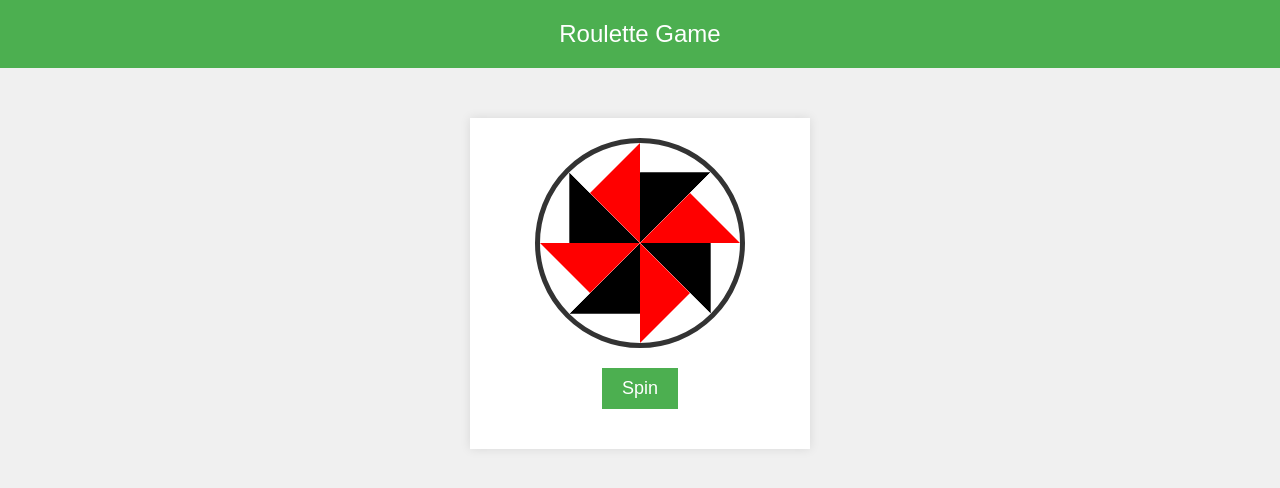
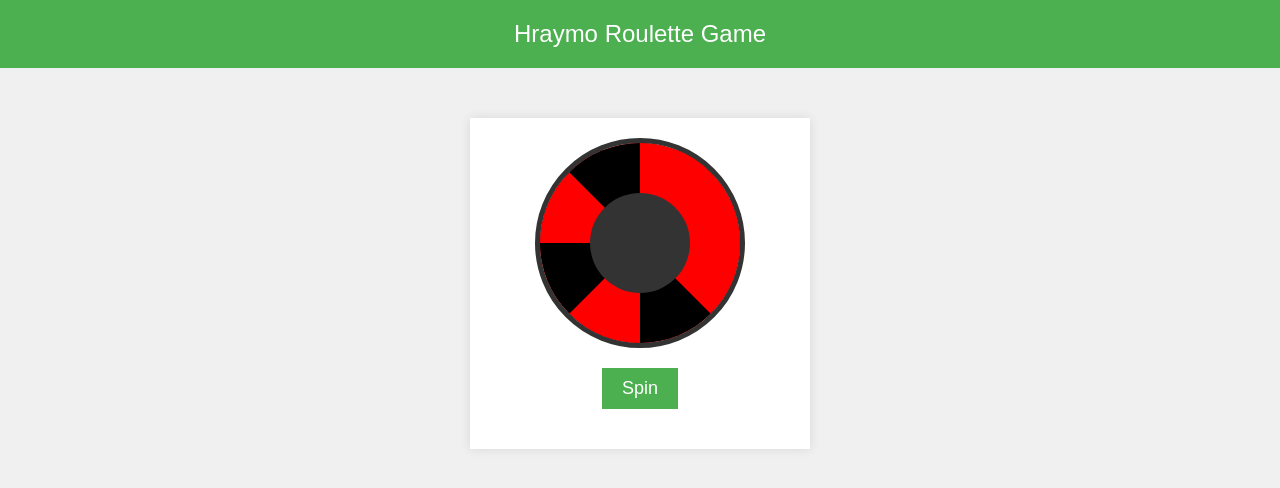
Before and after one commit to tohingit/roulette, a plain HTML site: page index.html in a window 1280 px wide. Drawn offline with Linux system fonts and the light colour scheme.

Commit message:
Update index.html

```diff
--- a/index.html
+++ b/index.html
@@ -3,7 +3,7 @@
 <head>
     <meta charset="UTF-8">
     <meta name="viewport" content="width=device-width, initial-scale=1.0">
-    <title>Roulette Game</title>
+    <title>Hraymo Roulette Game</title>
     <style>
         body {
             font-family: Arial, sans-serif;
@@ -32,42 +32,57 @@
             height: 200px;
             margin: 0 auto;
             position: relative;
+            overflow: hidden;
+        }
+        .wheel::before {
+            content: '';
+            position: absolute;
+            top: 50%;
+            left: 50%;
+            width: 50%;
+            height: 50%;
+            background-color: #333;
+            border-radius: 50%;
+            transform: translate(-50%, -50%);
+            z-index: 1;
         }
         .wheel div {
             position: absolute;
-            width: 50%;
-            height: 50%;
+            width: 100%;
+            height: 100%;
+            clip-path: polygon(50% 50%, 100% 0, 100% 100%);
+            transform-origin: 50% 50%;
+            z-index: 0;
+        }
+        .wheel div:nth-child(even) {
             background-color: red;
-            clip-path: polygon(100% 0, 100% 100%, 50% 50%);
-            transform-origin: 100% 100%;
+        }
+        .wheel div:nth-child(odd) {
+            background-color: black;
+        }
+        .wheel div:nth-child(1) {
+            transform: rotate(0deg);
         }
         .wheel div:nth-child(2) {
             transform: rotate(45deg);
-            background-color: black;
         }
         .wheel div:nth-child(3) {
             transform: rotate(90deg);
-            background-color: red;
         }
         .wheel div:nth-child(4) {
             transform: rotate(135deg);
-            background-color: black;
         }
         .wheel div:nth-child(5) {
             transform: rotate(180deg);
-            background-color: red;
         }
         .wheel div:nth-child(6) {
             transform: rotate(225deg);
-            background-color: black;
         }
         .wheel div:nth-child(7) {
             transform: rotate(270deg);
-            background-color: red;
         }
         .wheel div:nth-child(8) {
             transform: rotate(315deg);
-            background-color: black;
         }
         .spin-btn {
             margin-top: 20px;
@@ -90,7 +105,7 @@
 </head>
 <body>
     <header>
-        Roulette Game
+        Hraymo Roulette Game
     </header>
     <div class="roulette-container">
         <div class="wheel" id="wheel">
```
